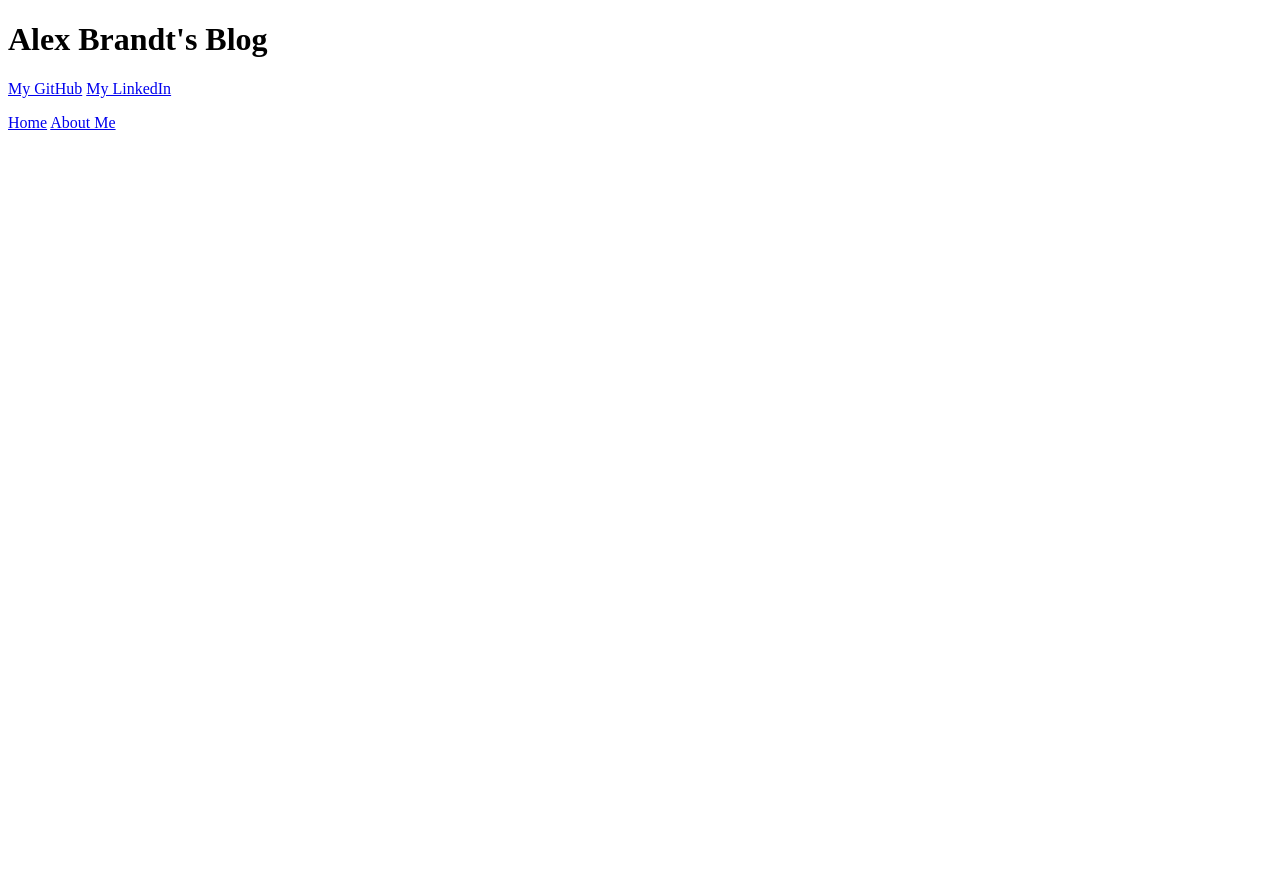
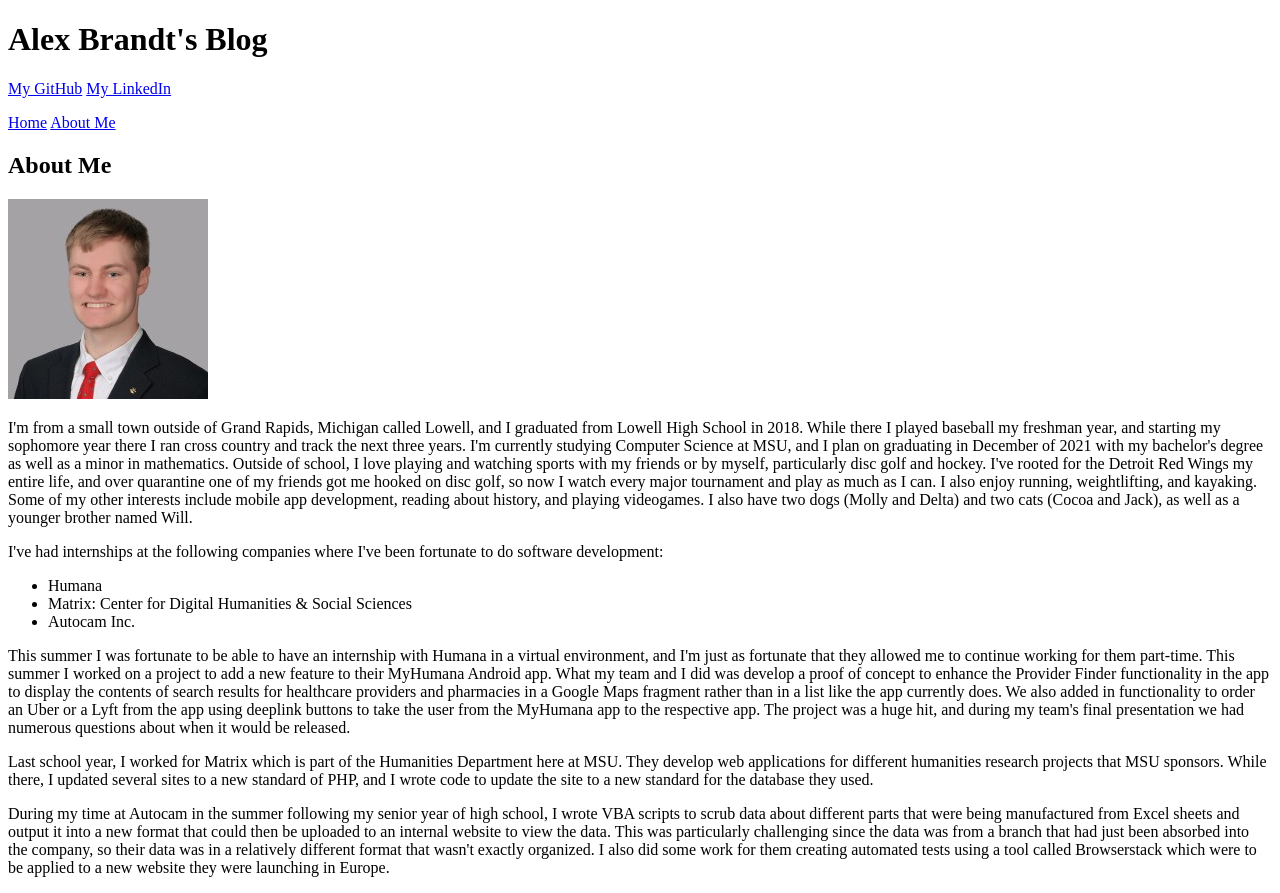
Before and after one commit to alexbrandt4664/mi349_blog, a plain HTML site: page about.html in a window 1280 px wide. Before the commit the page ends 800 px from the top, so only its background shows below. Drawn offline with Linux system fonts and the light colour scheme.

Commit message:
Finished about page

```diff
--- a/about.html
+++ b/about.html
@@ -14,5 +14,28 @@
             <a href="index.html">Home</a>
             <a href="about.html">About Me</a>
         </nav>
+        <h2>About Me</h2>
+        <img src="me.jpg" alt="Picture of Me">
+        <p>
+            I'm from a small town outside of Grand Rapids, Michigan called Lowell, and I graduated from Lowell High School in 2018. While there I played baseball my freshman year, and starting my sophomore year there I ran cross country and track the next three years. I'm currently studying Computer Science at MSU, and I plan on graduating in December of 2021 with my bachelor's degree as well as a minor in mathematics. Outside of school, I love playing and watching sports with my friends or by myself, particularly disc golf and hockey. I've rooted for the Detroit Red Wings my entire life, and over quarantine one of my friends got me hooked on disc golf, so now I watch every major tournament and play as much as I can. I also enjoy running, weightlifting, and kayaking. Some of my other interests include mobile app development, reading about history, and playing videogames. I also have two dogs (Molly and Delta) and two cats (Cocoa and Jack), as well as a younger brother named Will.
+        </p>
+        <p>
+            I've had internships at the following companies where I've been fortunate to do software development:
+
+            <ul>
+                <li>Humana</li>
+                <li>Matrix: Center for Digital Humanities & Social Sciences</li>
+                <li>Autocam Inc.</li>
+            </ul>
+        </p>
+        <p>
+            This summer I was fortunate to be able to have an internship with Humana in a virtual environment, and I'm just as fortunate that they allowed me to continue working for them part-time. This summer I worked on a project to add a new feature to their MyHumana Android app. What my team and I did was develop a proof of concept to enhance the Provider Finder functionality in the app to display the contents of search results for healthcare providers and pharmacies in a Google Maps fragment rather than in a list like the app currently does. We also added in functionality to order an Uber or a Lyft from the app using deeplink buttons to take the user from the MyHumana app to the respective app. The project was a huge hit, and during my team's final presentation we had numerous questions about when it would be released.
+        </p>
+        <p>
+            Last school year, I worked for Matrix which is part of the Humanities Department here at MSU. They develop web applications for different humanities research projects that MSU sponsors. While there, I updated several sites to a new standard of PHP, and I wrote code to update the site to a new standard for the database they used.
+        </p>
+        <p>
+            During my time at Autocam in the summer following my senior year of high school, I wrote VBA scripts to scrub data about different parts that were being manufactured from Excel sheets and output it into a new format that could then be uploaded to an internal website to view the data. This was particularly challenging since the data was from a branch that had just been absorbed into the company, so their data was in a relatively different format that wasn't exactly organized. I also did some work for them creating automated tests using a tool called Browserstack which were to be applied to a new website they were launching in Europe.
+        </p>
     </body>
 </html>
```
Also changed, not shown: me.jpg (added).
